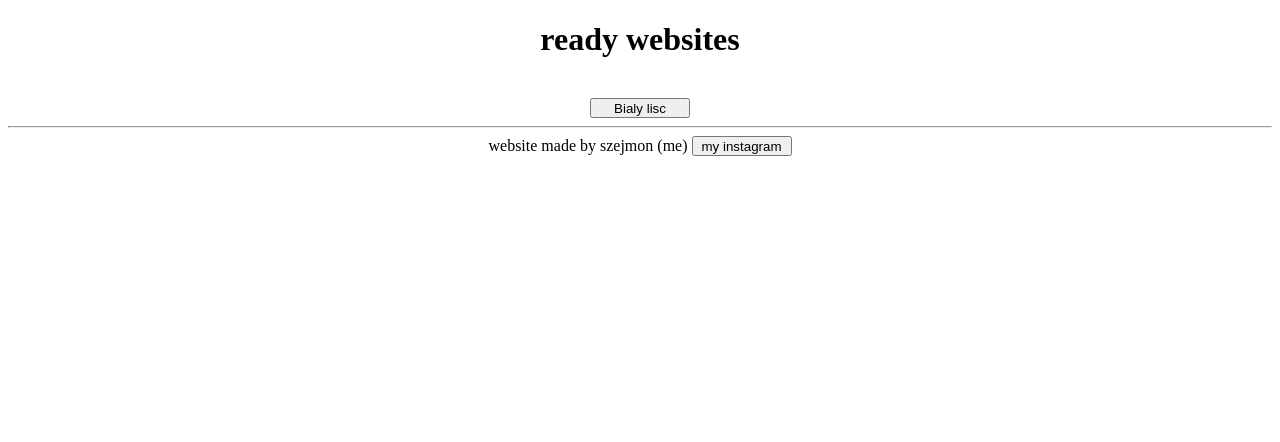
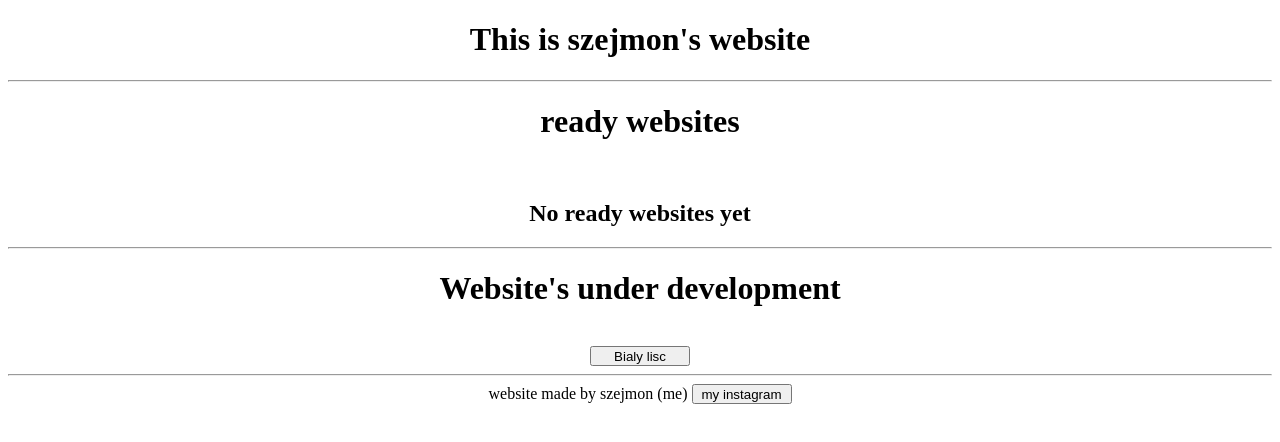
Before and after one commit to szejmon/szejmon.github.io, a plain HTML site: page index.html in a window 1280 px wide. Drawn offline with Linux system fonts and the light colour scheme.

Commit message:
Update index.html

```diff
--- a/index.html
+++ b/index.html
@@ -7,7 +7,10 @@
     </head>
     <body>
 <center>
-    <h1>ready websites</h1>
+    <h1>This is szejmon's website</h1>
+    <hr><h1>ready websites</h1>
+    <br><h2>No ready websites yet</h2>
+    <hr><h1>Website's under development</h2>
     <br><input type="button" style="width:100px;height:20px;" onClick="parent.location='bialylisc.pl'" value="Bialy lisc" target="_blank">
     <hr> website made by szejmon (me) <input type="button" style="width:100px;height:20px;" onClick="parent.location='https://www.instagram.com/szejmonofficial/'" value="my instagram" target="_blank">
 </center>
```
